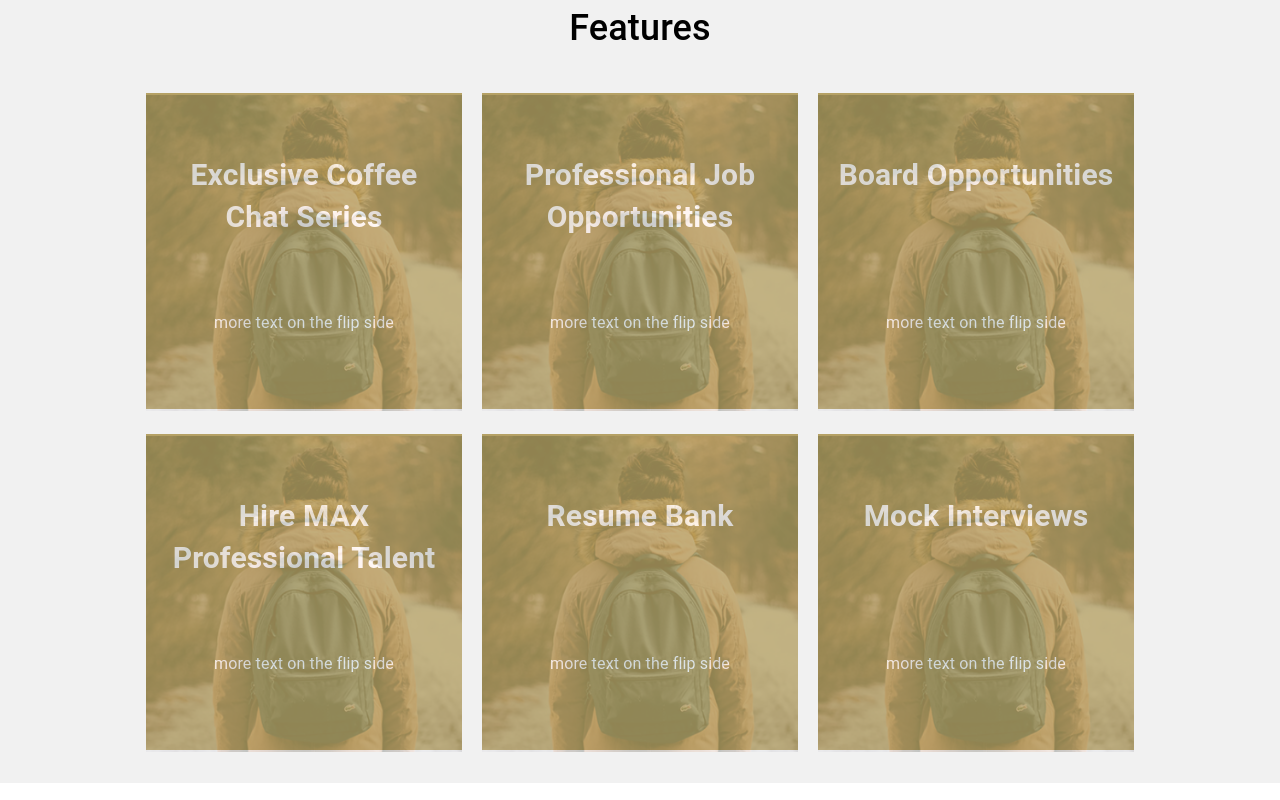
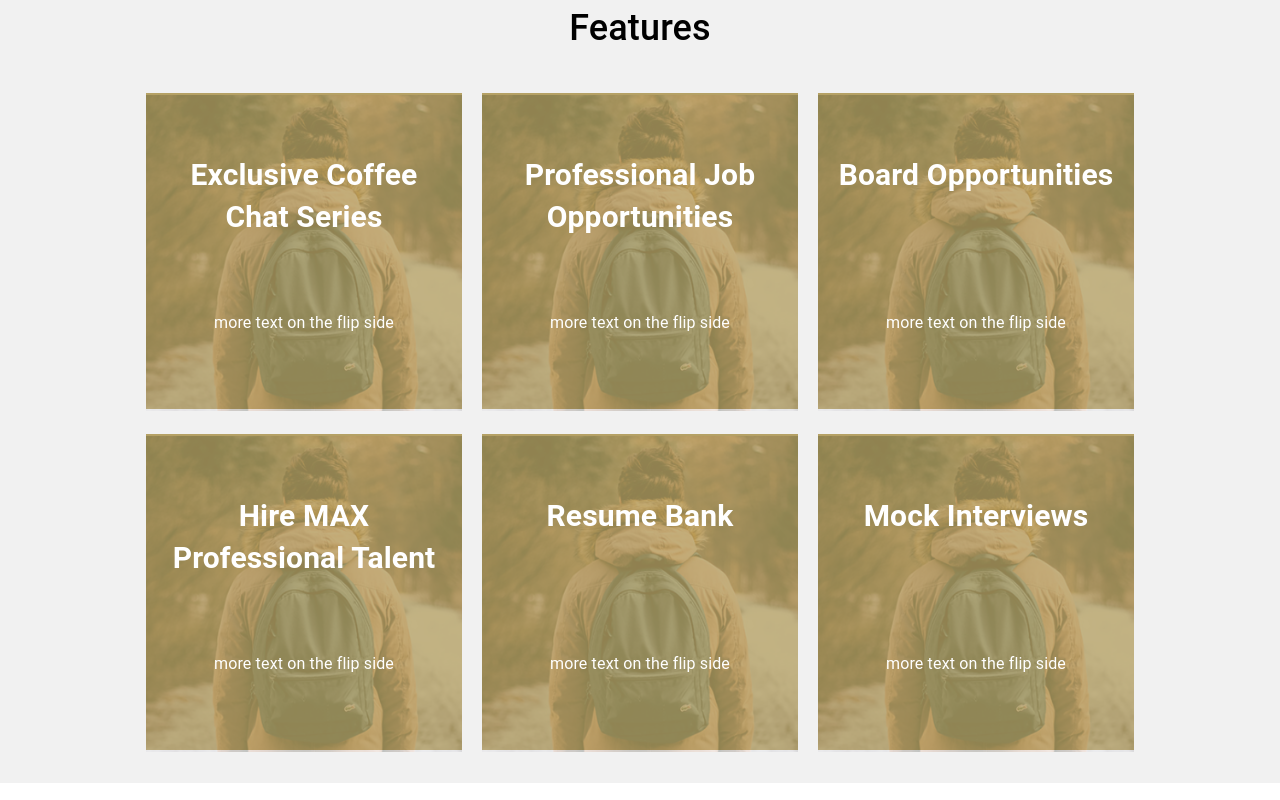
Before and after one commit to maxgala/aspire-frontend, a React (Create React App) app: page / in a window 1280 px wide. Shown: the part 1280-2080 px from the top of the page. Built offline with nearby package versions, Linux system fonts and the light colour scheme.

Commit message:
Fixed text position and styling on top of images.

```diff
--- a/src/Components/LandingPage/FeatureCard.js
+++ b/src/Components/LandingPage/FeatureCard.js
@@ -16,7 +16,7 @@ const useStyles = makeStyles(theme => ({
     position: 'relative',
     textAlign: 'center',
     marginLeft: '10px',
-    marginRight: '10px'
+    marginRight: '10px',
   },
   front_text: {
     position: 'absolute',
@@ -35,14 +35,17 @@ const useStyles = makeStyles(theme => ({
     color: 'white',
   },
   back_text: {
-    position: 'absolute',
-    top: '40%',
-    transform: 'translate(0%, -50%)',
     fontSize: '20px',
     width: '100%',
-    paddingLeft: '15px',
-    paddingRight: '15px',
+    marginTop: '30%',
+    paddingLeft: '20px',
+    paddingRight: '20px',
     color: 'white',
+  },
+  centered: {
+    position: 'absolute',
+    width: '100%',
+    top: '0%',
   }
 }));
 
@@ -73,16 +76,20 @@ class FeatureCard extends Component{
     return (
       <ReactCardFlip isFlipped={this.state.isFlipped} flipDirection="vertical">
         <div className={classes.image} onClick={this.handleClick} onMouseEnter={this.handleClick} onMouseLeave={this.handleClick}>
-          <h2 className={classes.front_text}>{this.props.front_text}</h2>
-          <p className={classes.small_text}>more text on the flip side</p>
           <img style={{width: '100%', height: '100%', opacity: '1', marginBottom: '-101%'}} src={tint} alt="Tint on front of feature card"/>
           <img style={{width: '100%', height: '100%', opacity: '0.2'}} src={this.state.images[this.props.card_number - 1]} alt="Front of feature card"/>
+          <div className={classes.centered}>
+            <h2 className={classes.front_text}>{this.props.front_text}</h2>
+            <p className={classes.small_text}>more text on the flip side</p>
+          </div>
         </div>
 
         <div className={classes.image} onClick={this.handleClick} onMouseEnter={this.handleClick} onMouseLeave={this.handleClick}>
-          <p className={classes.back_text}>{this.props.back_text}</p>
           <img style={{width: '100%', height: '100%', opacity: '1', marginBottom: '-101%'}} src={tint} alt="Tint on front of feature card"/>
           <img style={{width: '100%', height: '100%', opacity: '0.2'}} src={this.state.images[this.props.card_number - 1]} alt="Back of feature card"/>
+          <div className={classes.centered}>
+            <p className={classes.back_text}>{this.props.back_text}</p>
+          </div>
         </div>
       </ReactCardFlip>
     )
```
